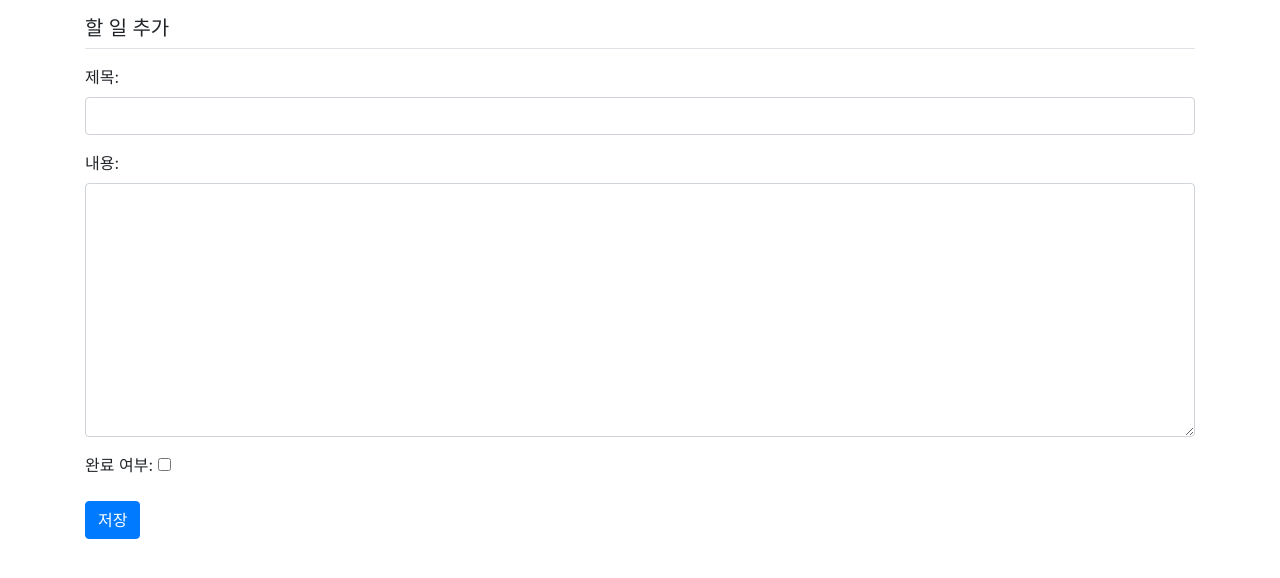
After one commit to seo-dong-hyeon/django_todolist, a Django app: page /todos/create in a window 1280 px wide. The commit adds this page. Shown: the top 578 px of the page. Run offline with Django 3.2, Linux system fonts and the light colour scheme; some libraries are stand-ins or nearby versions.

Commit message:
add create todo

```diff
--- a/mysite/templates/base.html
+++ b/mysite/templates/base.html
@@ -1,19 +1,14 @@
 {% load static %}
 <html lang="ko">
 <head>
-    <!-- Required meta tags -->
     <meta charset="utf-8">
     <meta name="viewport" content="width=device-width, initial-scale=1, shrink-to-fit=no">
-    <!-- Bootstrap CSS -->
     <link rel="stylesheet" type="text/css" href="{% static 'bootstrap.min.css' %}">
-    <!-- pybo CSS -->
     <link rel="stylesheet" type="text/css" href="{% static 'style.css' %}">
     <title>Todo list</title>
 </head>
 <body>
-<!-- 기본 템플릿 안에 삽입될 내용 Start -->
 {% block content %}
 {% endblock %}
-<!-- 기본 템플릿 안에 삽입될 내용 End -->
 </body>
 </html>
--- /dev/null
+++ b/mysite/templates/todos/todo_form.html
@@ -0,0 +1,13 @@
+{% extends 'base.html' %}
+
+{% block content %}
+<div class="container">
+    <h5 class="my-3 border-bottom pb-2">할 일 추가</h5>
+    <form method="post" class="post-form my-3">
+        {% csrf_token %}
+
+        {{ form.as_p }}
+        <button type="submit" class="btn btn-primary">저장</button>
+    </form>
+</div>
+{% endblock %}
--- a/mysite/templates/todos/todos.html
+++ b/mysite/templates/todos/todos.html
@@ -31,5 +31,6 @@
         {% endif %}
         </tbody>
     </table>
+    <a href="{% url 'todos:todo_create' %}" class="btn btn-primary">할 일 추가</a>
 </div>
 {% endblock %}
--- /dev/null
+++ b/mysite/todos/form.py
@@ -0,0 +1,18 @@
+from django import forms
+from todos.models import Todo
+
+
+class TodoForm(forms.ModelForm):
+    class Meta:
+        model = Todo
+        fields = ['title', 'description', 'is_completed']
+
+        widgets = {
+            'title': forms.TextInput(attrs={'class': 'form-control'}),
+            'description': forms.Textarea(attrs={'class': 'form-control', 'rows': 10}),
+        }
+        labels = {
+            'title': '제목',
+            'description': '내용',
+            'is_completed': '완료 여부',
+        }
--- a/mysite/todos/urls.py
+++ b/mysite/todos/urls.py
@@ -4,6 +4,7 @@ from . import views
 app_name = 'todos'
 
 urlpatterns = [
-    path('', views.index),
+    path('', views.index, name='index'),
     path('<int:todo_id>/', views.detail, name='detail'),
+    path('create', views.todo_create, name='todo_create'),
 ]
--- a/mysite/todos/views.py
+++ b/mysite/todos/views.py
@@ -1,10 +1,12 @@
-from django.shortcuts import render
+from django.shortcuts import render, redirect
 from django.http import HttpResponse
 from .models import Todo
+from .form import TodoForm
+from django.utils import timezone
 
 
 def index(request):
-    todos = Todo.objects.all()
+    todos = Todo.objects.order_by('-created_at')
     context = {'todos': todos}
     return render(request, 'todos/todos.html', context)
 
@@ -13,3 +15,18 @@ def detail(request, todo_id):
     todo = Todo.objects.get(id=todo_id)
     context = {'todo': todo}
     return render(request, 'todos/todo_detail.html', context)
+
+
+def todo_create(request):
+    if request.method == 'POST':
+        form = TodoForm(request.POST)
+        if form.is_valid():
+            todo = form.save(commit=False)
+            todo.created_at = timezone.now()
+            todo.save()
+            return redirect('todos:index')
+    else:
+        form = TodoForm()
+    context = {'form': form}
+
+    return render(request, 'todos/todo_form.html', context)
```
Also changed, not shown: mysite/db.sqlite3.
